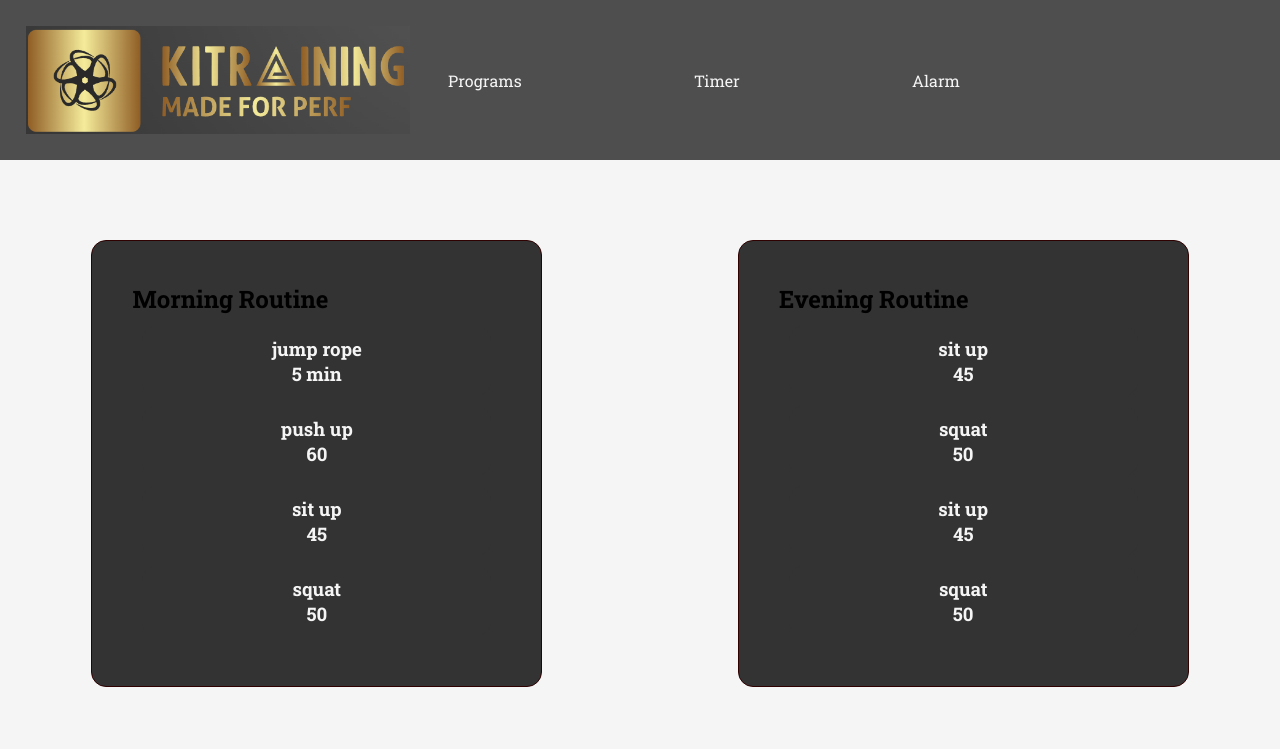
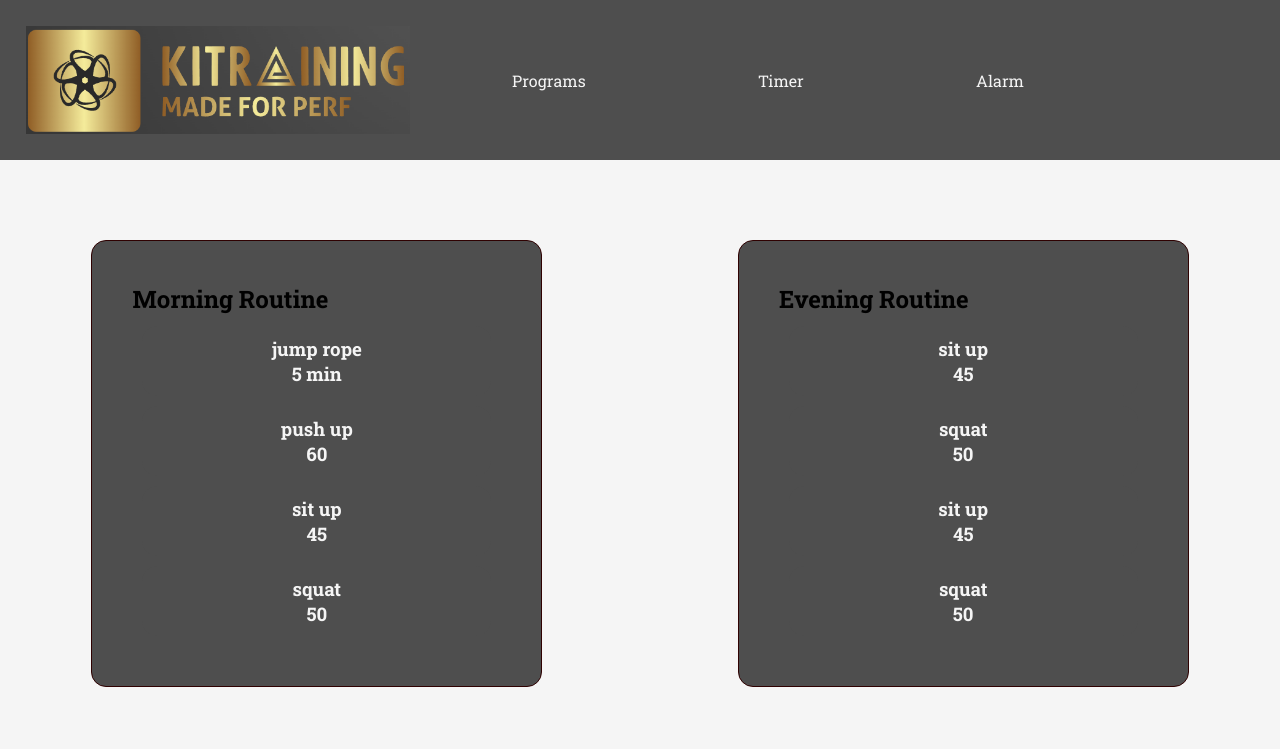
Before and after one commit to KIMOUGINOT/training-page, a React (Create React App) app: page / in a window 1280 px wide. Shown: the top 749 px of the page. Built offline with nearby package versions, Linux system fonts and the light colour scheme.

Commit message:
Programs page

```diff
--- a/src/App.css
+++ b/src/App.css
@@ -29,7 +29,7 @@ body {
   display: flex;
   align-items:center;
   justify-content:space-between;
-  padding-right: 25vw;
+  padding-right: 20vw;
   padding-left: 2vw;
 }
 
@@ -65,7 +65,7 @@ body {
 
 .routine {
   border: 1px solid rgb(47, 1, 1);
-  background-color:#333;
+  background-color:rgb(78,78,78);
   padding: 5vh;
   /* width: 27%; */
   /* height: 70%; */
@@ -117,7 +117,7 @@ body {
 .Exo {
   padding: 10px;
   margin: 10px;
-  background-color:#333;
+  background-color:rgb(78,78,78);
   border-radius: 15px;
 }
 
--- a/src/App.js
+++ b/src/App.js
@@ -2,8 +2,7 @@ import logo from './logo.svg';
 import React, { useState, useEffect } from 'react';
 import { saveToLocalStorage, loadFromLocalStorage } from './localStorage';
 import './App.css';
-import Routine from './Routine';
-import Exo from './Exo';
+import Programs from './Programs'
 
 function App() {
   const [routines, setRoutines] = useState(() => loadFromLocalStorage('routines') || [
@@ -30,14 +29,8 @@ function App() {
         </div>
       </div>
       <div className="main">
-                {routines.map((routine, index) => (
-                    <Routine
-                        key={index}
-                        title={routine.title}
-                        data={routine.data}
-                    />
-                ))}
-            </div>
+        <Programs routines={routines}/>
+      </div>
     </div>
   );
 }
--- /dev/null
+++ b/src/Programs.js
@@ -0,0 +1,16 @@
+import Routine from './Routine';
+
+const Programs = ({ routines }) => {
+    return (
+        <>
+            {routines.map((routine, index) => (
+                <Routine
+                    key={index}
+                    title={routine.title}
+                    data={routine.data}
+                />
+            ))}
+        </>
+    );
+}
+export default Programs;
```
Also changed, not shown: src/Home.js (deleted, +0 -16 lines).
